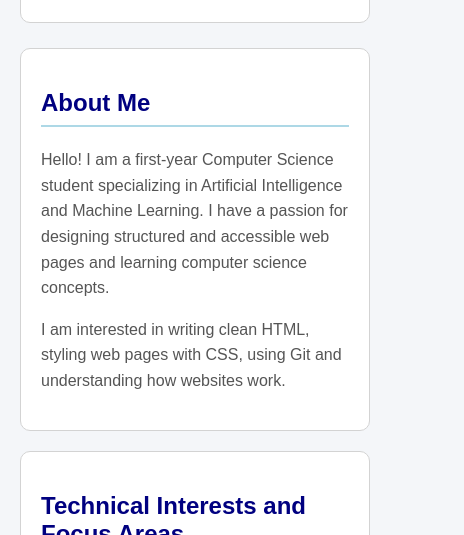
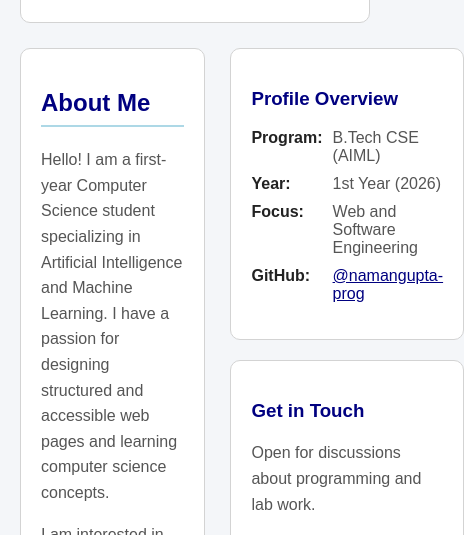
Before and after one commit to namangupta-prog/Web_Dev_lab, a plain HTML site: page P5/index.html in a window 390 px wide. Shown: the part 309-844 px from the top of the page, 464 px wide, since content can reach past the window. Drawn offline with Linux system fonts and the light colour scheme.

Commit message:
Remove responsive styling for bio-layout
Removed media query for bio-layout on small screens.

```diff
--- a/P5/style.css
+++ b/P5/style.css
@@ -166,10 +166,7 @@ body {
   color: white;
 }
 
-@media (max-width: 700px) {
-  .bio-layout {
-    flex-direction: column;
-  }
+
 
   .primary-content,
   .bio-sidebar {
```
